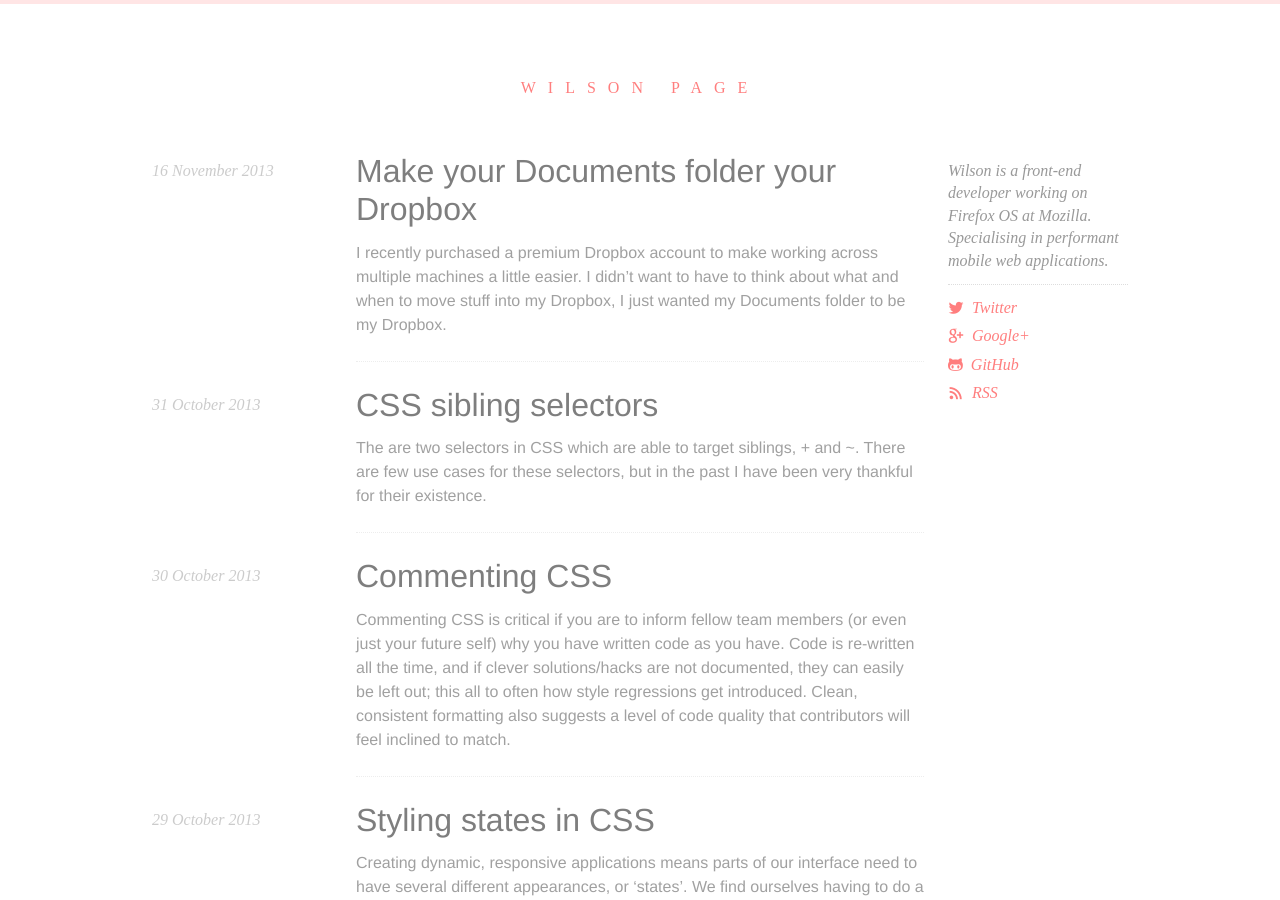
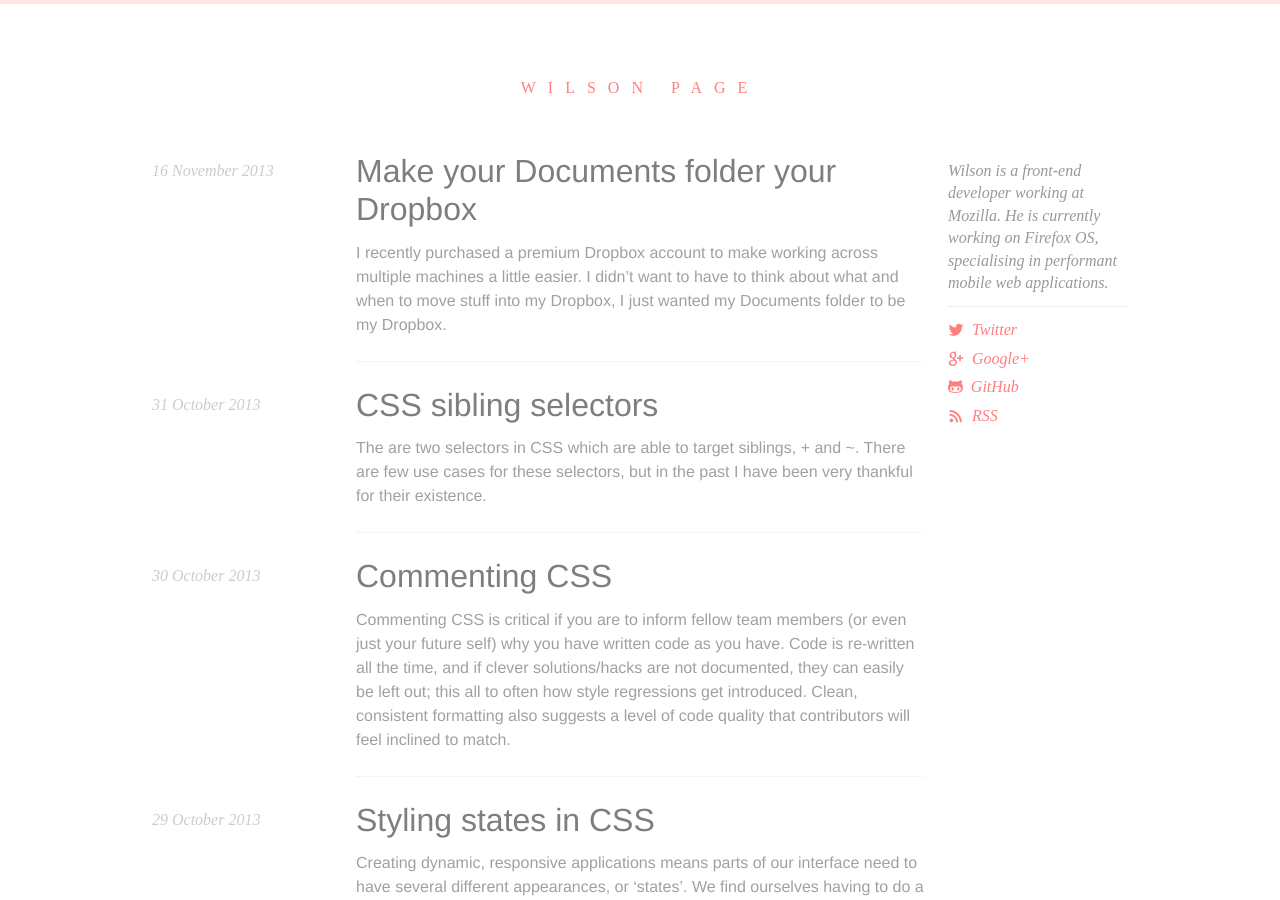
Before and after one commit to wilsonpage/blog, a Jekyll site: the page built from index.html, in a window 1280 px wide and 900 px high. Built offline with Jekyll 4.4.1, drawn with Linux system fonts in a browser that asks for light colours; Markdown is read by kramdown in place of the engine named in the settings.

Commit message:
Update bio

```diff
--- a/_config.yml
+++ b/_config.yml
@@ -1,5 +1,5 @@
 name: Wilson Page
-description: "Wilson is a front-end developer working on Firefox OS at Mozilla. Specialising in performant mobile web applications."
+description: "Wilson is a front-end developer working at Mozilla. He is currently working on Firefox OS, specialising in performant mobile web applications."
 url: http://wilsonpage.co.uk
 permalink: /:title
 markdown: redcarpet
```
